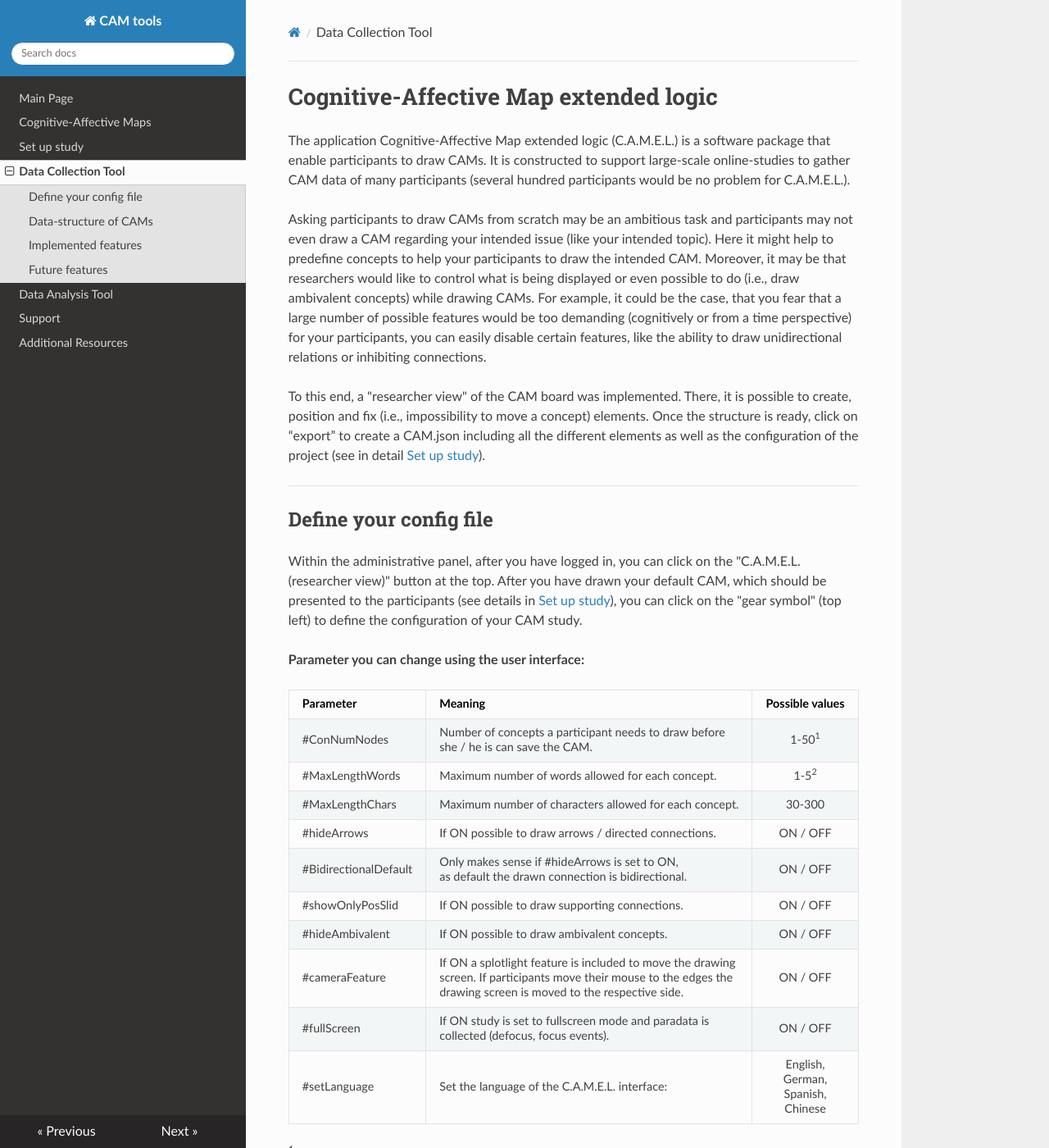
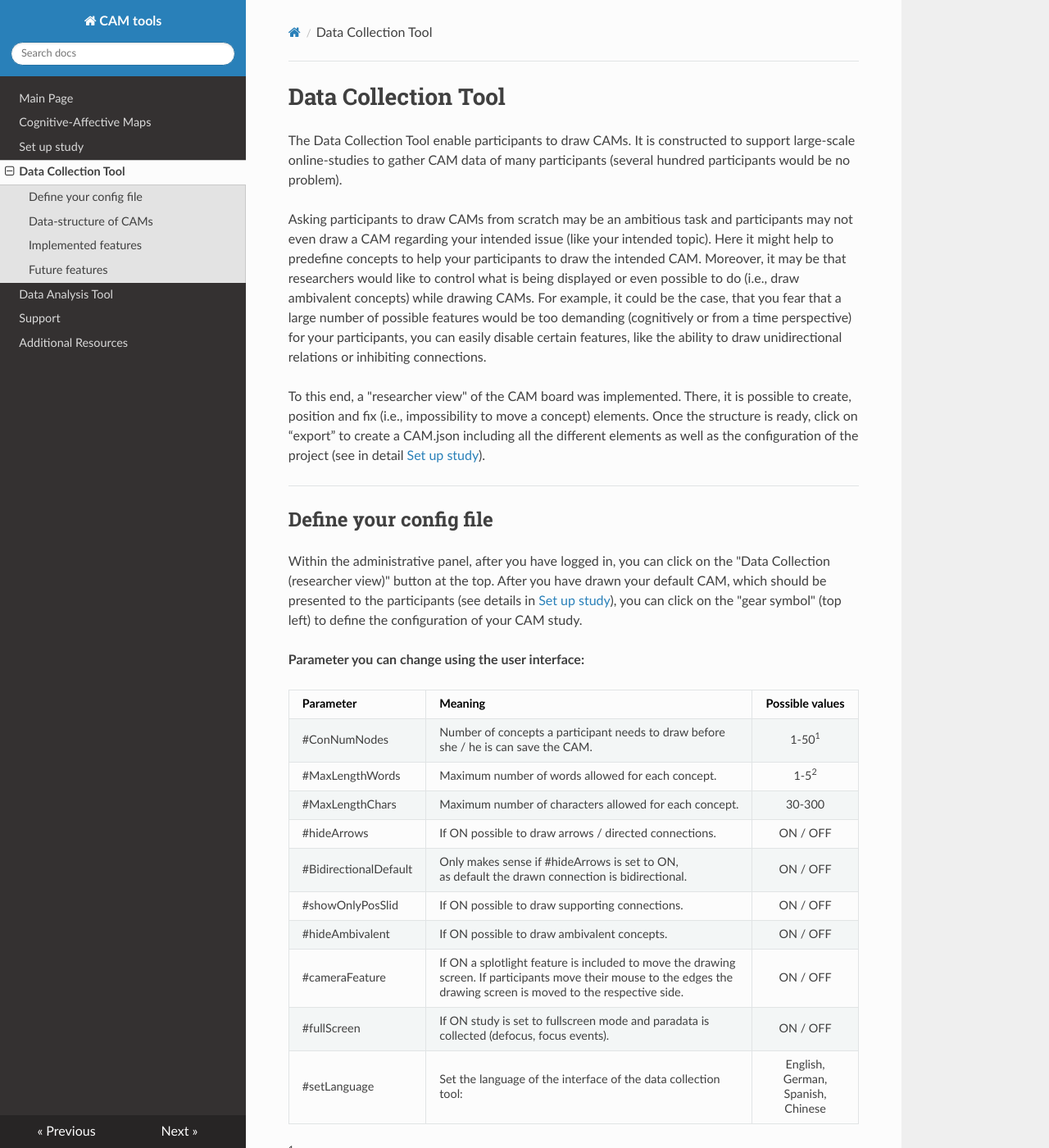
Before and after one commit to FennStatistics/CAMtools_documentation, an MkDocs documentation site: the page built from docs/Data Collection Tool.md, in a window 1280 px wide and 1400 px high. Shown: the whole window at 82% size. Built offline with MkDocs 1.6.1, drawn with Linux system fonts in a browser that asks for light colours; nearby versions of some CDN libraries; some of the changed text lies outside the part shown.

Commit message:
Data Collection Tool page

````diff
--- a/docs/Data Collection Tool.md
+++ b/docs/Data Collection Tool.md
@@ -1,7 +1,7 @@
-Cognitive-Affective Map extended logic
+Data Collection Tool
 =====
 
-The application Cognitive-Affective Map extended logic (C.A.M.E.L.) is a software package that enable participants to draw CAMs. It is constructed to support large-scale online-studies to gather CAM data of many participants (several hundred participants would be no problem for C.A.M.E.L.).
+The Data Collection Tool enable participants to draw CAMs. It is constructed to support large-scale online-studies to gather CAM data of many participants (several hundred participants would be no problem).
 
 Asking participants to draw CAMs from scratch may be an ambitious task and participants may not even draw a CAM regarding your intended issue (like your intended topic). Here it might help to predefine concepts to help your participants to draw the intended CAM. Moreover, it may be that researchers would like to control what is being displayed or even possible to do (i.e., draw ambivalent concepts) while drawing CAMs. For example, it could be the case, that you fear that a large number of possible features would be too demanding (cognitively or from a time perspective) for your participants, you can easily disable certain features, like the ability to draw unidirectional relations or inhibiting connections.
 
@@ -12,7 +12,7 @@ To this end, a "researcher view" of the CAM board was implemented. There, it is
 Define your config file
 ------------
 
-Within the administrative panel, after you have logged in, you can click on the "C.A.M.E.L. (researcher view)" button at the top. After you have drawn your default CAM, which should be presented to the participants (see details in [Set up study](Set up study.md)), you can click on the "gear symbol" (top left) to define the configuration of your CAM study.
+Within the administrative panel, after you have logged in, you can click on the "Data Collection (researcher view)" button at the top. After you have drawn your default CAM, which should be presented to the participants (see details in [Set up study](Set up study.md)), you can click on the "gear symbol" (top left) to define the configuration of your CAM study.
 
 
 **Parameter you can change using the user interface:**
@@ -28,7 +28,7 @@ Within the administrative panel, after you have logged in, you can click on the
 | #hideAmbivalent | If ON possible to draw ambivalent concepts. | ON / OFF |
 | #cameraFeature | If ON a splotlight feature is included to move the drawing <br> screen. If participants move their mouse to the edges the <br> drawing screen is moved to the respective side. | ON / OFF |
 | #fullScreen | If ON study is set to fullscreen mode and paradata is <br> collected (defocus, focus events). | ON / OFF |
-| #setLanguage | Set the language of the C.A.M.E.L. interface: | English, <br> German, <br> Spanish, <br> Chinese |
+| #setLanguage | Set the language of the interface of the data collection <br> tool: | English, <br> German, <br> Spanish, <br> Chinese |
 
 
 <sup>1</sup>Maxmimum number is restricted because the drawing space is limited. In the future, 3D environments will be implemented.
@@ -49,7 +49,7 @@ The CAM itself is a Java Script object which is temporarily stored on the client
 In the following, all the parameters of the *constructer* of the CAM, concept and connector is explained:
 
 
-**Cognitive-Affective Map** has the following data structure when initialized, whereby the single parameters are explained below:
+**Cognitive-Affective Map** has the following data structure when initialized, whereby the single parameters are explained below (in the browser console call "CAM"):
 
 
 ```js
@@ -73,7 +73,7 @@ In the following, all the parameters of the *constructer* of the CAM, concept an
 
 | Parameter   |      Meaning      |  Application |
 |----------|:--------|:---------|
-| idCAM    | Random character string (ID) that is assigned <br> by the C.A.M.E.L. software to the CAM. | Unique identifier. |
+| idCAM    | Random character string (ID) that is assigned <br> by the data collection tool to the CAM. | Unique identifier. |
 | creator   | Character string that is stored by the <br> researcher. | **Unique ID** to identify <br> participants between study <br> parts. |
 | projectCAM  | Name of current project. | <i>internal</i> <br> (information not needed) |
 | defocusCAM | Array which stores defocus events, <br> when <code>#fullScreen</code> is set to <code>TRUE</code> | Check if a participant left <br> fullscreen during the CAM <br> study part. |
@@ -90,7 +90,7 @@ In the following, all the parameters of the *constructer* of the CAM, concept an
 
 <br>
 
-**Concepts** (nodes) drawn in CAM have the following data structure, whereby the single parameters are explained below:
+**Concepts** (nodes) drawn in CAM have the following data structure, whereby the single parameters are explained below (in the browser console call "CAM.nodes"):
 
 
 ```js
@@ -115,7 +115,7 @@ In the following, all the parameters of the *constructer* of the CAM, concept an
 
 | Parameter   |      Meaning      |  Application |
 |----------|:--------|:---------|
-| id    | Random character string that is assigned by <br> the C.A.M.E.L. software for each drawn <br>concept. | Unique identifier. |
+| id    | Random character string that is assigned by <br> the data collection tool for each drawn <br>concept. | Unique identifier. |
 | value    | Valence given by the participant ranging <br>from [-3,3]. | To compute the average valence <br> of a CAM. |
 | text    | Text written by the participant. | Get meaning of drawn <br> concept. |
 | comment  | Comment given by the participant. | Support interpretation of drawn <br> concept. |
@@ -133,7 +133,7 @@ In the following, all the parameters of the *constructer* of the CAM, concept an
 
 <br>
 
-**Connectors** (edges) drawn in CAMs have the following data structure, whereby the single parameters are explained below:
+**Connectors** (edges) drawn in CAMs have the following data structure, whereby the single parameters are explained below (in the browser console call "CAM.connectors"):
 
 ```js
     constructor(isDeletable = true) {
@@ -156,7 +156,7 @@ In the following, all the parameters of the *constructer* of the CAM, concept an
 
 | Parameter   |      Meaning      |  Application |
 |----------|:--------|:---------|
-| id    | Random character string that is assigned by <br> the C.A.M.E.L. software for each drawn <br>connector. | Unique identifier. |
+| id    | Random character string that is assigned by <br> the data collection tool for each drawn <br>connector. | Unique identifier. |
 | value    | Strength of connector given by the participant <br>ranging from [-3,3]. | Compute network indicators <br>of weighted network and <br>check type of connection. |
 | source | Outgoing connection of a concept to a target. | <i>internal</i> <br> (indicate a directional relationship) |
 | target | Incoming connection of a concept from a source. | <i>internal</i> |
@@ -200,7 +200,7 @@ Future features
 ----------------
 
 
-Multiple extensions of the C.A.M.E.L. software are currently tested: currently we are implementing **simultaneous collaboration** in C.A.M.E.L., as such that more than one person can work on the identical CAM at the same time. Tweaking the software it was already possible to run **sequential collaboration studies**, whereby a CAM is consecutively changed. A **graphical database** (e.g. using Neo4j) was recently implemented. Using Neo4j queries can be made directly on summarized CAM data, e.g., “How often was the concept "own car" associated with "flexibility"?”. Finally **3D visualizations** for large CAMs are set up (e.g. using Unity also virtual reality experiment would be possible).
+Multiple extensions of the data collection tool are currently tested: currently we are implementing **simultaneous collaboration**, as such that more than one person can work on the identical CAM at the same time. Tweaking the software it was already possible to run **sequential collaboration studies**, whereby a CAM is consecutively changed. A **graphical database** (e.g. using Neo4j) was recently implemented. Using Neo4j queries can be made directly on summarized CAM data, e.g., “How often was the concept "own car" associated with "flexibility"?”. Finally **3D visualizations** for large CAMs are set up (e.g. using Unity also virtual reality experiment would be possible).
 
 <br>
 If you are missing a specific feature for your study and do not know how to implement it, we are happy to hear from you: <cam.contact@drawyourminds.de>
````
